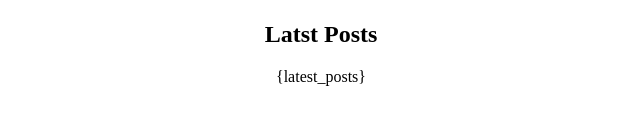
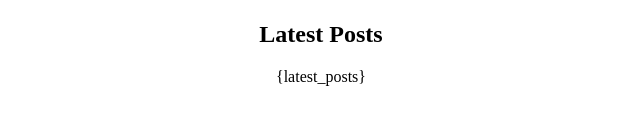
Before and after one commit to dgrisham/attic-blog, a plain HTML site: page templates/home.template.html in a window 1280 px wide. Shown: the part 473-598 px from the top of the page, 319-959 px from the left. Drawn offline with Linux system fonts and the light colour scheme; files that its build step writes are made by us from their sources; files whose address does not match are found by name.

Commit message:
Fix typo

```diff
--- a/templates/home.template.html
+++ b/templates/home.template.html
@@ -3,6 +3,6 @@
 <head><link rel="stylesheet" href="styles.css"></head>
 <header class="main-header" role="banner"><img src="img/logo.png"></header>
 <body>
-  <h2>Latst Posts</h2>{latest_posts}
+  <h2>Latest Posts</h2>{latest_posts}
 </body>
 </html>
```
